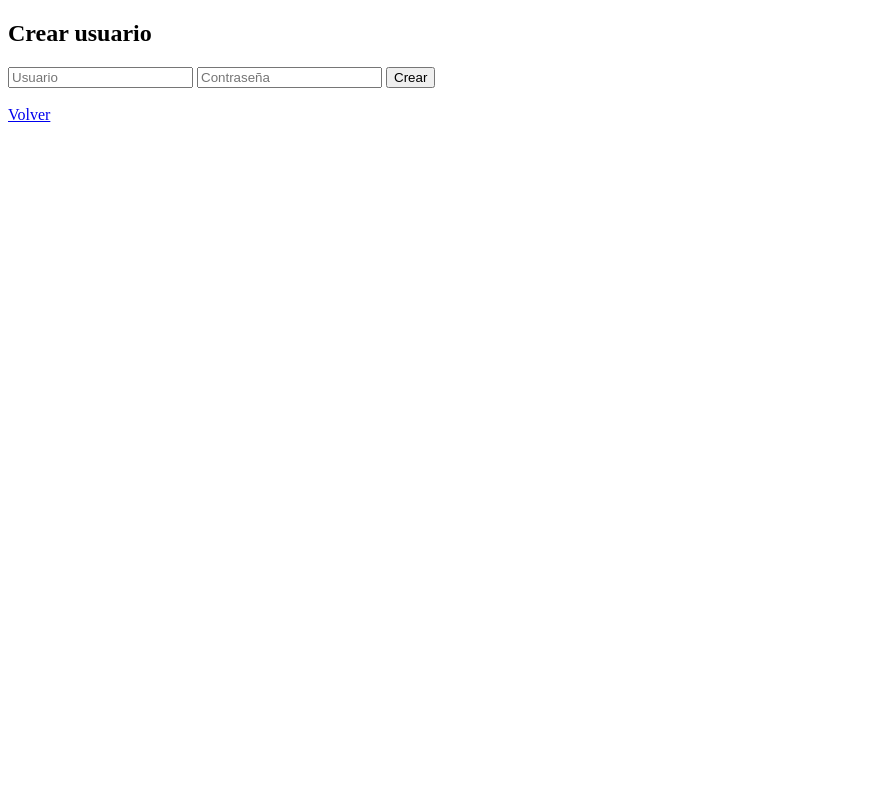
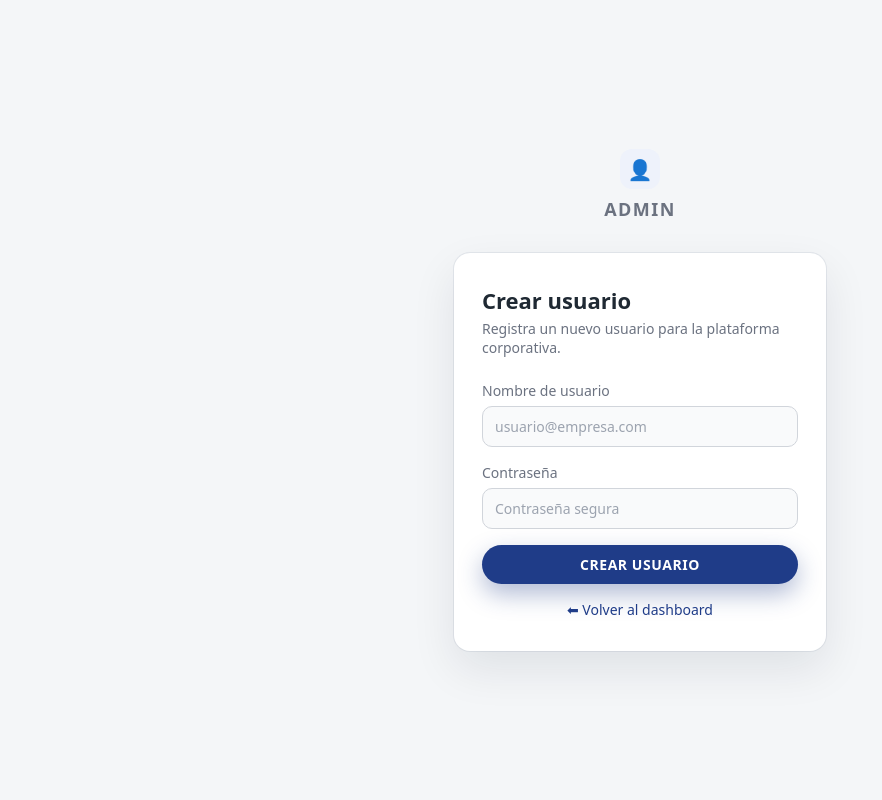
Before and after one commit to diegopm122/Proyecto-inventario, a Flask app: template templates/crear_usuario.html in a window 1280 px wide. Shown: the whole page, without its empty margins (0-882 px from the left). Run offline with Flask 3, Linux system fonts and the light colour scheme; the template is opened without the code that fills it, so the values that code supplies are empty.

Commit message:
Update crear_usuario.html

```diff
--- a/templates/crear_usuario.html
+++ b/templates/crear_usuario.html
@@ -1,18 +1,209 @@
 <!DOCTYPE html>
-<html>
-<head><title>Crear usuario</title></head>
+<html lang="es">
+<head>
+  <meta charset="UTF-8">
+  <title>Crear Usuario</title>
+  <meta name="viewport" content="width=device-width, initial-scale=1">
+  <style>
+    :root {
+      --bg: #f4f6f8;
+      --card-bg: #ffffff;
+      --primary: #1f3c88;
+      --primary-soft: #eef2fb;
+      --text-main: #1f2933;
+      --text-muted: #6b7280;
+      --border: #d1d5db;
+    }
+
+    * {
+      box-sizing: border-box;
+      margin: 0;
+      padding: 0;
+      font-family: system-ui, -apple-system, BlinkMacSystemFont, "Segoe UI", sans-serif;
+    }
+
+    body {
+      min-height: 100vh;
+      display: flex;
+      align-items: center;
+      justify-content: center;
+      background: var(--bg);
+      color: var(--text-main);
+    }
+
+    .auth-wrapper {
+      width: 100%;
+      max-width: 420px;
+      padding: 24px;
+    }
+
+    .brand {
+      text-align: center;
+      margin-bottom: 32px;
+    }
+
+    .brand-mark {
+      width: 40px;
+      height: 40px;
+      border-radius: 12px;
+      background: var(--primary-soft);
+      display: inline-flex;
+      align-items: center;
+      justify-content: center;
+      color: var(--primary);
+      font-weight: 600;
+      font-size: 20px;
+      margin-bottom: 8px;
+    }
+
+    .brand-name {
+      font-size: 18px;
+      font-weight: 600;
+      letter-spacing: 0.08em;
+      text-transform: uppercase;
+      color: var(--text-muted);
+    }
+
+    .card {
+      background: var(--card-bg);
+      border-radius: 16px;
+      padding: 32px 28px;
+      box-shadow:
+        0 18px 45px rgba(15, 23, 42, 0.09),
+        0 0 0 1px rgba(148, 163, 184, 0.18);
+    }
+
+    h2 {
+      font-size: 22px;
+      margin-bottom: 4px;
+    }
+
+    .subtitle {
+      font-size: 14px;
+      color: var(--text-muted);
+      margin-bottom: 24px;
+    }
+
+    form {
+      display: flex;
+      flex-direction: column;
+      gap: 16px;
+      margin-bottom: 16px;
+    }
+
+    .field {
+      display: flex;
+      flex-direction: column;
+      gap: 6px;
+    }
+
+    .field label {
+      font-size: 14px;
+      color: var(--text-muted);
+    }
+
+    .field input {
+      padding: 10px 12px;
+      border-radius: 10px;
+      border: 1px solid var(--border);
+      font-size: 14px;
+      transition: border-color 0.15s ease, box-shadow 0.15s ease, background-color 0.15s ease;
+      background-color: #f9fafb;
+    }
+
+    .field input::placeholder {
+      color: #9ca3af;
+    }
+
+    .field input:focus {
+      outline: none;
+      border-color: var(--primary);
+      box-shadow: 0 0 0 1px rgba(31, 60, 136, 0.12);
+      background-color: #ffffff;
+    }
+
+    button[type="submit"] {
+      width: 100%;
+      padding: 10px 14px;
+      border-radius: 999px;
+      border: none;
+      background: var(--primary);
+      color: #ffffff;
+      font-size: 14px;
+      font-weight: 600;
+      letter-spacing: 0.04em;
+      text-transform: uppercase;
+      cursor: pointer;
+      transition: background-color 0.15s ease, transform 0.06s ease, box-shadow 0.15s ease;
+      box-shadow: 0 10px 24px rgba(31, 60, 136, 0.35);
+    }
+
+    button[type="submit"]:hover {
+      background: #172c6a;
+      transform: translateY(-1px);
+      box-shadow: 0 16px 32px rgba(31, 60, 136, 0.4);
+    }
+
+    button[type="submit"]:active {
+      transform: translateY(0);
+      box-shadow: 0 10px 24px rgba(31, 60, 136, 0.3);
+    }
+
+    .footer-link {
+      text-align: center;
+      font-size: 14px;
+      color: var(--text-muted);
+      margin-top: 12px;
+    }
+
+    .footer-link a {
+      color: var(--primary);
+      text-decoration: none;
+      font-weight: 500;
+    }
+
+    .footer-link a:hover {
+      text-decoration: underline;
+    }
+
+    @media (max-width: 480px) {
+      .card {
+        padding: 24px 20px;
+      }
+    }
+  </style>
+</head>
 <body>
+  <div class="auth-wrapper">
+    <div class="brand">
+      <div class="brand-mark">👤</div>
+      <div class="brand-name">Admin</div>
+    </div>
 
-<h2>Crear usuario</h2>
+    <div class="card">
+      <h2>Crear usuario</h2>
+      <p class="subtitle">Registra un nuevo usuario para la plataforma corporativa.</p>
 
-<form method="POST">
-  <input name="username" placeholder="Usuario">
-  <input name="password" placeholder="Contraseña">
-  <button type="submit">Crear</button>
-</form>
+      <form method="POST">
+        <div class="field">
+          <label for="username">Nombre de usuario</label>
+          <input id="username" name="username" placeholder="usuario@empresa.com" required>
+        </div>
 
-<br>
-<a href="/dashboard">Volver</a>
+        <div class="field">
+          <label for="password">Contraseña</label>
+          <input id="password" name="password" type="password" placeholder="Contraseña segura" required>
+        </div>
 
+        <div class="actions">
+          <button type="submit">Crear usuario</button>
+        </div>
+      </form>
+
+      <p class="footer-link">
+        <a href="/dashboard">⬅ Volver al dashboard</a>
+      </p>
+    </div>
+  </div>
 </body>
 </html>
```
